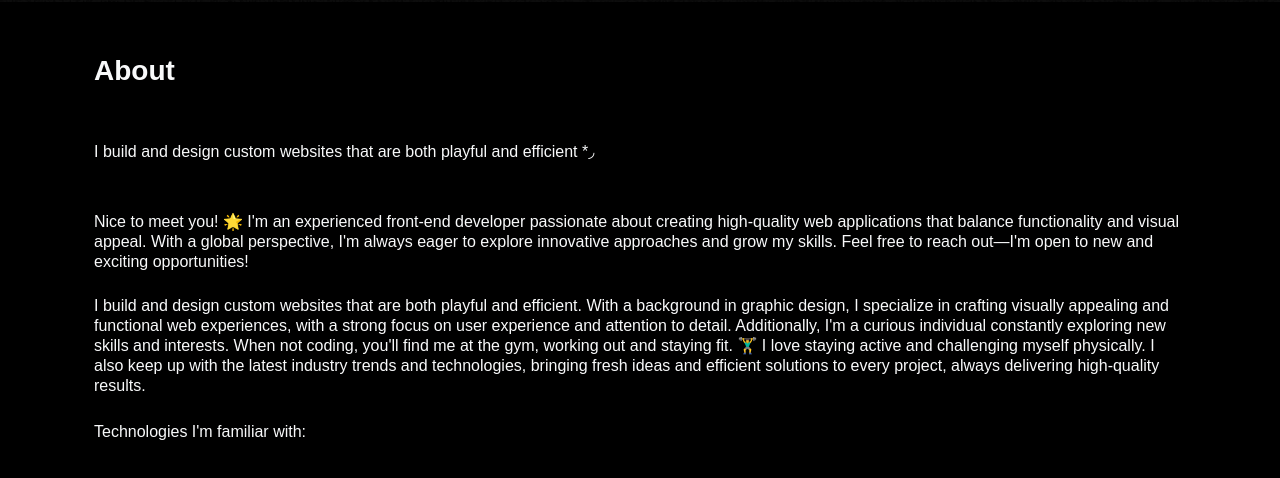
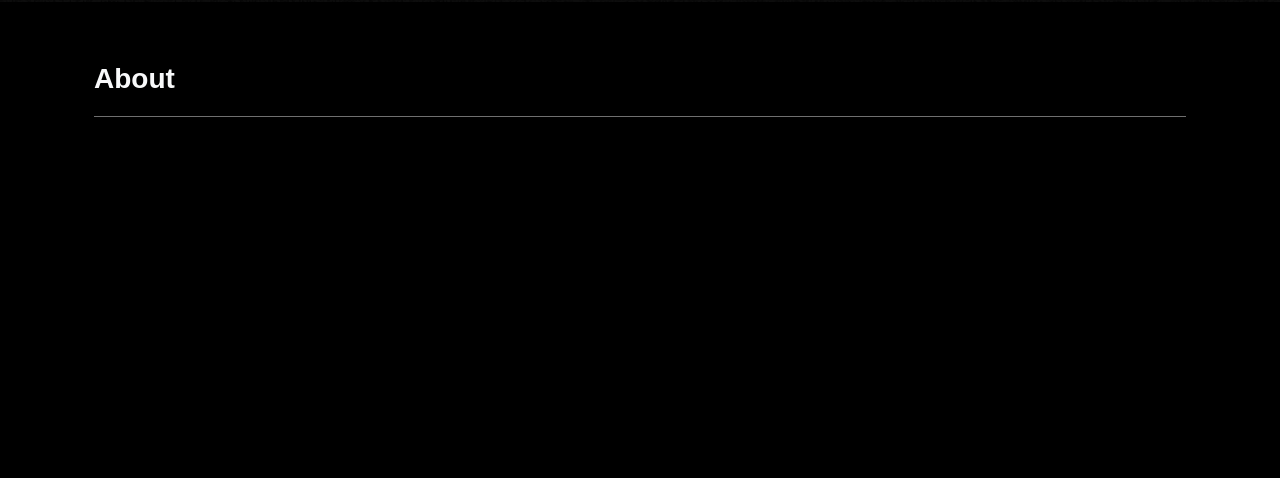
Before and after one commit to AhmedMstafa/portfolio, a Next.js app: page /home in a window 1280 px wide. Shown: the part 798-1276 px from the top of the page. Built offline with nearby package versions, Linux system fonts and the light colour scheme.

Commit message:
Edit about

```diff
--- a/app/globals.css
+++ b/app/globals.css
@@ -19,6 +19,7 @@ body {
   -moz-osx-font-smoothing: grayscale;
   height: 1000vh;
   position: relative;
+  z-index: -2;
 }
 
 body::before {
@@ -31,7 +32,41 @@ body::before {
   width: 100%;
   background-size: cover;
   opacity: 0.05;
+  z-index: -1;
 }
+
+/* Start Section Header */
+
+.section-header .text {
+  font-size: 2.8rem;
+}
+
+.section-header .text {
+  position: relative;
+  overflow: hidden;
+  background: transparent;
+  height: 50px;
+}
+
+.section-header .text span {
+  position: absolute;
+  bottom: 0;
+}
+
+.section-header .line {
+  height: 1px;
+  position: relative;
+  overflow: hidden;
+}
+
+.section-header .line span {
+  width: 100%;
+  display: block;
+  height: 1px;
+  background-color: var(--dark-gray-color);
+  position: absolute;
+}
+/* End Section Header */
 
 /* Start Nav */
 
@@ -424,4 +459,98 @@ body::before {
 
 /* Start About */
 
+.about {
+  color: var(--white-color);
+}
+
+.about .title {
+  font-size: 1.728rem;
+}
+
+.slider {
+  width: 100%;
+  height: var(--height);
+  overflow: hidden;
+  mask-image: linear-gradient(to right, transparent, #000 10% 90%, transparent);
+}
+
+.slider .list {
+  display: flex;
+  width: 100%;
+  min-width: calc(var(--width) * var(--quantity));
+  position: relative;
+}
+
+.slider .list .item {
+  width: var(--width);
+  height: var(--height);
+  position: absolute;
+  left: 100%;
+  animation: autoRun 30s linear infinite;
+  animation-delay: calc(
+    (30s / var(--quantity)) * (var(--position)) * -1
+  ) !important;
+  -webkit-animation: autoRun 30s linear infinite;
+}
+
+.slider .list .item svg {
+  width: 100%;
+  height: 100%;
+  fill: #fff;
+  filter: brightness(0.5);
+  -webkit-filter: brightness(0.5);
+}
+
+@keyframes autoRun {
+  from {
+    left: 100%;
+  }
+
+  to {
+    left: calc(var(--width) * -1);
+  }
+}
+
+.slider[reverse='true'] .item {
+  animation: reversePlay 30s linear infinite;
+  -webkit-animation: reversePlay 30s linear infinite;
+}
+
+@keyframes reversePlay {
+  from {
+    left: calc(var(--width) * -1);
+  }
+  to {
+    left: 100%;
+  }
+}
+
+@media (min-width: 768px) {
+  .about .title {
+    font-size: 3.2rem;
+  }
+
+  .about .content {
+    font-size: 1.6rem;
+    margin-inline: auto;
+    width: 90%;
+  }
+}
+@media (min-width: 992px) {
+  .about .text {
+    font-size: 2.4rem;
+  }
+
+  .about .title {
+    font-size: 2.827rem;
+    max-width: 70%;
+  }
+
+  .about .content {
+    font-size: 1.999rem;
+    max-width: 80%;
+    margin-inline: auto;
+  }
+}
+
 /* End About */
--- a/components/about.js
+++ b/components/about.js
@@ -1,16 +1,32 @@
+'use client';
+import { useEffect } from 'react';
+import { gsap } from 'gsap';
+import { ScrollTrigger } from 'gsap/ScrollTrigger';
+import { split } from '@/util/split';
+import MainHeader from './main-header';
+gsap.registerPlugin(ScrollTrigger);
+
 export default function About() {
+  useEffect(() => {
+    split('.about p');
+
+    gsap.from('.c', {
+      opacity: 0,
+      duration: 1,
+      stagger: 0.05,
+      scrollTrigger: {
+        trigger: '.c',
+        scrub: true,
+        start: 'top 80%',
+      },
+    });
+  }, []);
+
   return (
     <section id="about" className="about pt-5 pb-5">
       <div className="container ps-4 pe-4 text-light">
-        <div className="section-header p-0">
-          <div className="text fs-3 fw-semibold d-block mb-4 p-0">
-            <span>About</span>
-          </div>
-          <div className="line p-0">
-            <span></span>
-          </div>
-        </div>
-        <p className="title w-100 mb-5 mt-5">
+        <MainHeader title="About" />
+        <p className="title w-100 mb-3 mt-3 lh-sm">
           I build and design custom websites that are both playful and efficient
           *◞
         </p>
--- /dev/null
+++ b/components/main-header.js
@@ -0,0 +1,34 @@
+'use client';
+import { useEffect } from 'react';
+import { gsap } from 'gsap';
+import { ScrollTrigger } from 'gsap/ScrollTrigger';
+gsap.registerPlugin(ScrollTrigger);
+
+export default function MainHeader({ title }) {
+  useEffect(() => {
+    gsap.fromTo(
+      '.about-text',
+      { x: -100 },
+      {
+        x: 0,
+        duration: 1,
+        scrollTrigger: {
+          trigger: '.about-text',
+          start: 'top 90%',
+          end: 'top 0%',
+        },
+      }
+    );
+  }, []);
+
+  return (
+    <div className="section-header p-0">
+      <div className="text fw-semibold d-block mb-3 p-0">
+        <span className="about-text fs-3">{title}</span>
+      </div>
+      <div className="line p-0">
+        <span></span>
+      </div>
+    </div>
+  );
+}
--- a/package.json
+++ b/package.json
@@ -14,9 +14,11 @@
     "@fortawesome/free-regular-svg-icons": "^6.7.2",
     "@fortawesome/free-solid-svg-icons": "^6.7.2",
     "@fortawesome/react-fontawesome": "^0.2.2",
+    "@gsap/react": "^2.1.2",
     "@splinetool/react-spline": "^4.0.0",
     "@splinetool/runtime": "^1.9.59",
     "bootstrap": "^5.3.3",
+    "gsap": "^3.12.7",
     "next": "15.1.5",
     "react": "^19.0.0",
     "react-dom": "^19.0.0"
--- /dev/null
+++ b/util/split.js
@@ -0,0 +1,11 @@
+export function split(selector) {
+  let paragraphs = [...document.querySelectorAll(selector)];
+  paragraphs.forEach((paragraph) => {
+    let htmlString = '';
+    let pArray = paragraph.textContent.split('');
+    for (let i = 0; i < pArray.length; i++) {
+      htmlString += `<span class="c">${pArray[i]}</span>`;
+    }
+    paragraph.innerHTML = htmlString;
+  });
+}
```
Also changed, not shown: 1 other file (tests, documents, lock files or other folders).
